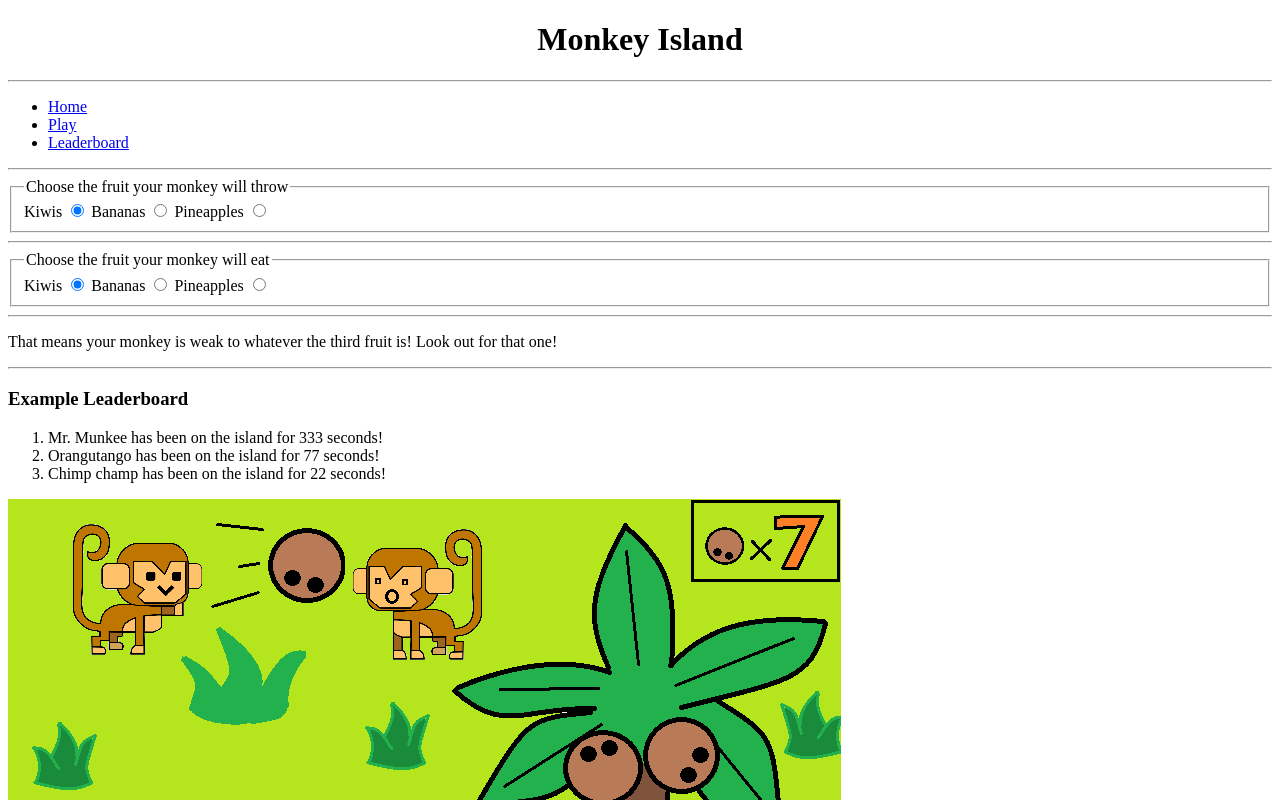
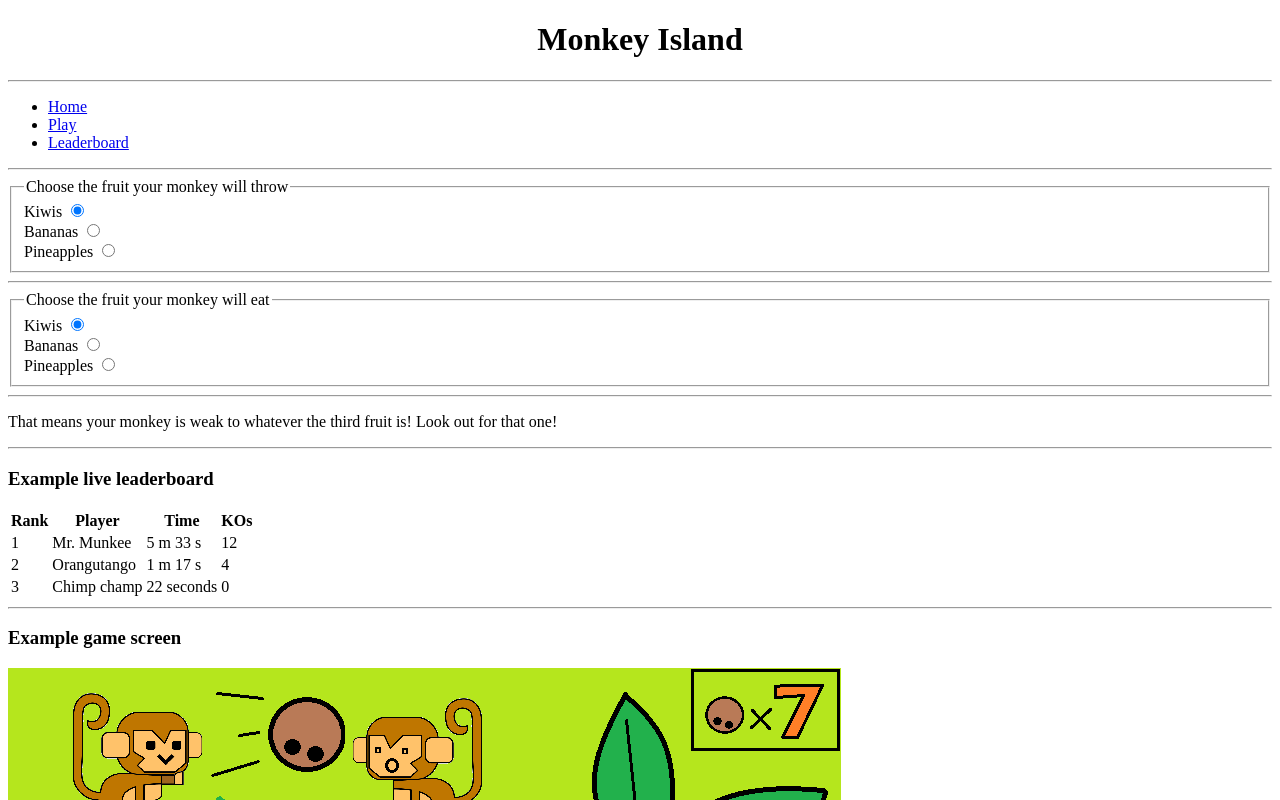
Before and after one commit to michaelshewbread/cs260, a plain HTML site: page main.html in a window 1280 px wide. Shown: the top 800 px of the page. Drawn offline with Linux system fonts and the light colour scheme.

Commit message:
modify main.html

```diff
--- a/main.html
+++ b/main.html
@@ -22,32 +22,56 @@
             <fieldset id="Thrown fruit">
                 <legend>Choose the fruit your monkey will throw</legend>
                 <label for="checkbox1">Kiwis</label>
-                <input type="radio" id="Kiwis" name="varRadio" value="Kiwis" checked />
+                <input type="radio" id="Kiwis" name="varRadio" value="Kiwis" checked /><br>
                 <label for="checkbox2">Bananas</label>
-                <input type="radio" id="Bananas" name="varRadio" value="Bananas" />
+                <input type="radio" id="Bananas" name="varRadio" value="Bananas" /><br>
                 <label for="checkbox3">Pineapples</label>
-                <input type="radio" id="Pineapples" name="varRadio" value="Pineapples" />
+                <input type="radio" id="Pineapples" name="varRadio" value="Pineapples" /><br>
               </fieldset>
               <hr />
               <fieldset id="Eaten fruit">
                 <legend>Choose the fruit your monkey will eat</legend>
                 <label for="checkbox1">Kiwis</label>
-                <input type="radio" id="Kiwis" name="varRadio2" value="Kiwis" checked />
+                <input type="radio" id="Kiwis" name="varRadio2" value="Kiwis" checked /><br>
                 <label for="checkbox2">Bananas</label>
-                <input type="radio" id="Bananas" name="varRadio2" value="Bananas" />
+                <input type="radio" id="Bananas" name="varRadio2" value="Bananas" /><br>
                 <label for="checkbox3">Pineapples</label>
-                <input type="radio" id="Pineapples" name="varRadio2" value="Pineapples" />
+                <input type="radio" id="Pineapples" name="varRadio2" value="Pineapples" /><br>
               </fieldset>
               <hr />
               <p>That means your monkey is weak to <span class="weakness">whatever the third fruit is!</span> Look out for that one!</p>
               <hr />
-              <h3>Example Leaderboard</h3>
-              <ol>
-                  <li>Mr. Munkee has been on the island for <span class="time">333 seconds!</span></li>
-                  <li>Orangutango has been on the island for <span class="time">77 seconds!</span></li>
-                  <li>Chimp champ has been on the island for <span class="time">22 seconds!</span></li>
-              </ol>
+              <h3>Example live leaderboard</h3>
+              <table>
+                <tr>
+                    <th>Rank</th>
+                    <th>Player</th>
+                    <th>Time</th>
+                    <th>KOs</th>
+                </tr>
+                <tr>
+                    <td>1</td>
+                    <td>Mr. Munkee</td>
+                    <td>5 m 33 s</td>
+                    <td>12</td>
+                </tr>
+                <tr>
+                    <td>2</td>
+                    <td>Orangutango</td>
+                    <td>1 m 17 s</td>
+                    <td>4</td>
+                </tr>
+                <tr>
+                    <td>3</td>
+                    <td>Chimp champ</td>
+                    <td>22 seconds</td>
+                    <td>0</td>
+                </tr>
+              </table>
+              <hr />
+              <h3>Example game screen</h3>
               <img alt="exampleScreen" src="https://github.com/michaelshewbread/cs260/blob/main/design.png?raw=true" />
+              <hr />
               <h3>Example web service monkey noise</h3>
               <div id="audio">
                   <audio controls src="https://v1.cdnpk.net/videvo_files/audio/premium/audio0062/watermarked/Chimpanzee%20JBA03_59_1_preview.mp3?raw=true"></audio>
```
